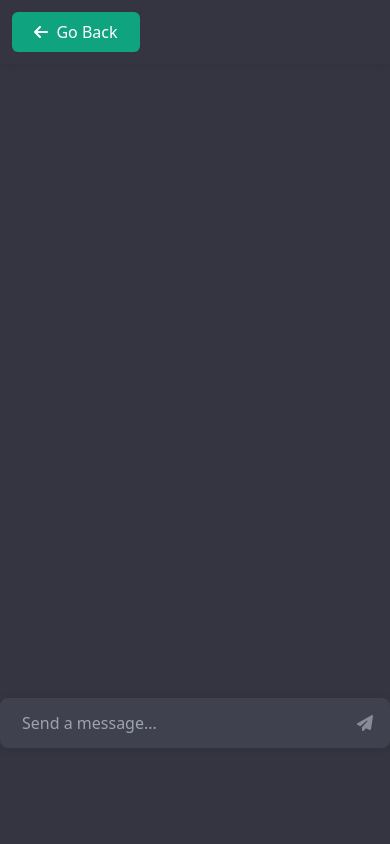
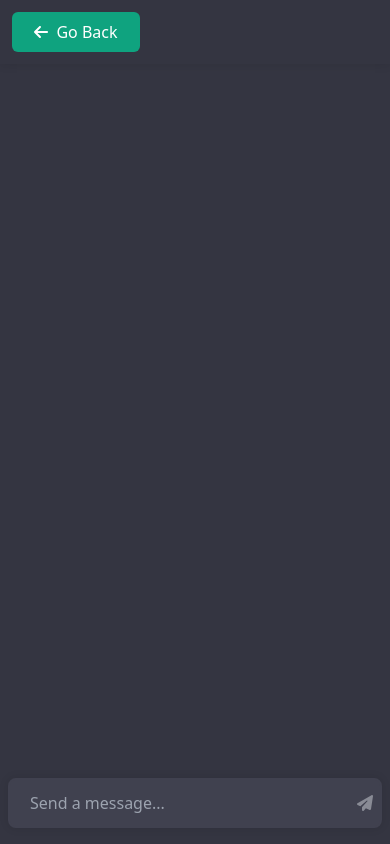
Before and after one commit to idrisaltamimi/gpt-omni, a React (Vite) app in the folder client/: page /#/chat in a window 390 px wide. Built offline with nearby package versions, Linux system fonts and the light colour scheme.

Commit message:
phone styles

```diff
--- a/client/src/pages/ChatBot/ChatForm.tsx
+++ b/client/src/pages/ChatBot/ChatForm.tsx
@@ -17,11 +17,11 @@ const ChatForm: FC<Props> = ({ isLoading, input, setInput, handleSubmit }) => {
   }
 
   return (
-    <form onSubmit={handleSubmit} className={`relative w-full my-14 max-w-[750px]`}>
+    <form onSubmit={handleSubmit} className={`relative w-full md:my-14 max-w-[750px] px-2`}>
       <input
         id='chat'
         type='text'
-        className={`relative w-full rounded-lg px-5 shadow-sm text-white bg-grey outline-none hover:border-jungle border-2 border-grey focus:border-jungle transition-all ease-in duration-200 h-[50px] mb-10`}
+        className={`relative w-full rounded-lg px-5 shadow-sm text-white bg-grey outline-none hover:border-jungle border-2 border-grey focus:border-jungle transition-all ease-in duration-200 h-[50px] mb-4 md:mb-10`}
         placeholder='Send a message...'
         value={input}
         onChange={handleChange}
--- a/client/src/pages/Home/main.tsx
+++ b/client/src/pages/Home/main.tsx
@@ -15,7 +15,7 @@ const Home = () => {
 
   return (
     <main className='max-w-[50rem] w-full mx-auto px-4 flex flex-col justify-center items-center h-full'>
-      <h1 className='mb-6 text-4xl font-bold text-white md:text-6xl'>GPT-OMNI</h1>
+      <h1 className='pt-10 pb-6 text-4xl font-bold text-white md:pt-0 md:text-6xl'>GPT-OMNI</h1>
       <div className='flex flex-col gap-4'>
         {links.map((link, index) => (
           <LinkCard
```
